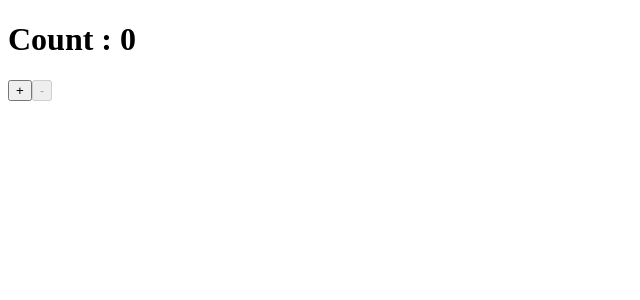
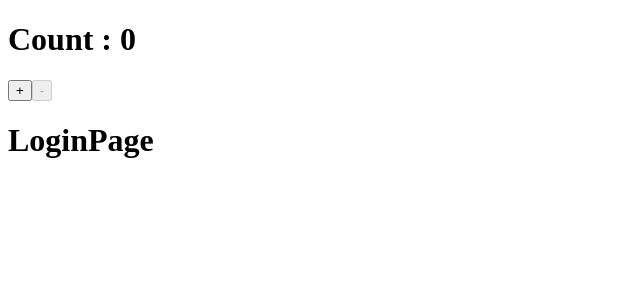
Before and after one commit to rajesh-gole-softobiz/ReactJS, a React (Create React App) app in the folder 3.state/: page / in a window 1280 px wide. Shown: the top 300 px of the page, without its empty margins (0-640 px from the left). Built offline with nearby package versions, Linux system fonts and the light colour scheme.

Commit message:
CONDITIONAL RENDERING

```diff
--- a/3.state/src/App.js
+++ b/3.state/src/App.js
@@ -1,10 +1,12 @@
 import React from 'react'
 import STATE from './STATE'
+import C_REND from './CONDITIONAL_RENDERING/index'
 
 export default function App() {
   return (
     <>
         <STATE/>
+        <C_REND/>
     </>
   )
 }
--- /dev/null
+++ b/3.state/src/CONDITIONAL_RENDERING/HomePage.js
@@ -0,0 +1,9 @@
+import React from 'react'
+
+export default function HomePage() {
+  return (
+    <>
+    <h1>HomePage</h1>
+    </>
+  )
+}
--- /dev/null
+++ b/3.state/src/CONDITIONAL_RENDERING/LoginPage.js
@@ -0,0 +1,9 @@
+import React from 'react'
+
+export default function LoginPage() {
+  return (
+    <>
+    <h1>LoginPage</h1>
+    </>
+  )
+}
--- /dev/null
+++ b/3.state/src/CONDITIONAL_RENDERING/index.js
@@ -0,0 +1,26 @@
+import React, { Component } from 'react'
+import HomePage from './HomePage'
+import LoginPage from './LoginPage'
+
+class C_Rendering extends Component {
+
+    constructor(props) {
+      super(props)
+
+      this.state = {
+         isLoggedIn : false
+      }
+    }
+
+
+  render() {
+    if(this.state.isLoggedIn){
+        return <HomePage/>
+    }else{
+        return <LoginPage/>
+    }
+
+  }
+}
+
+export default C_Rendering;
```
